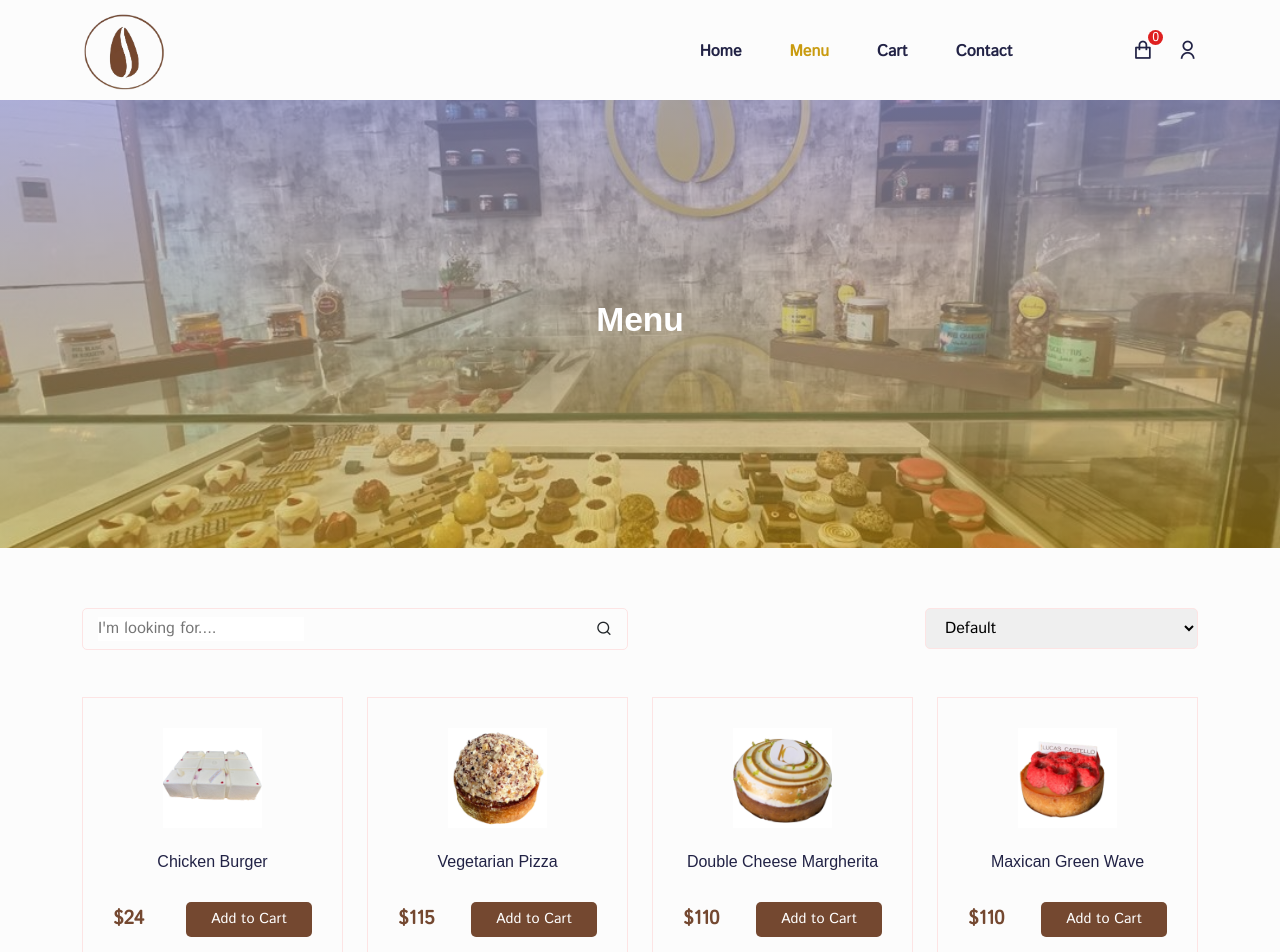
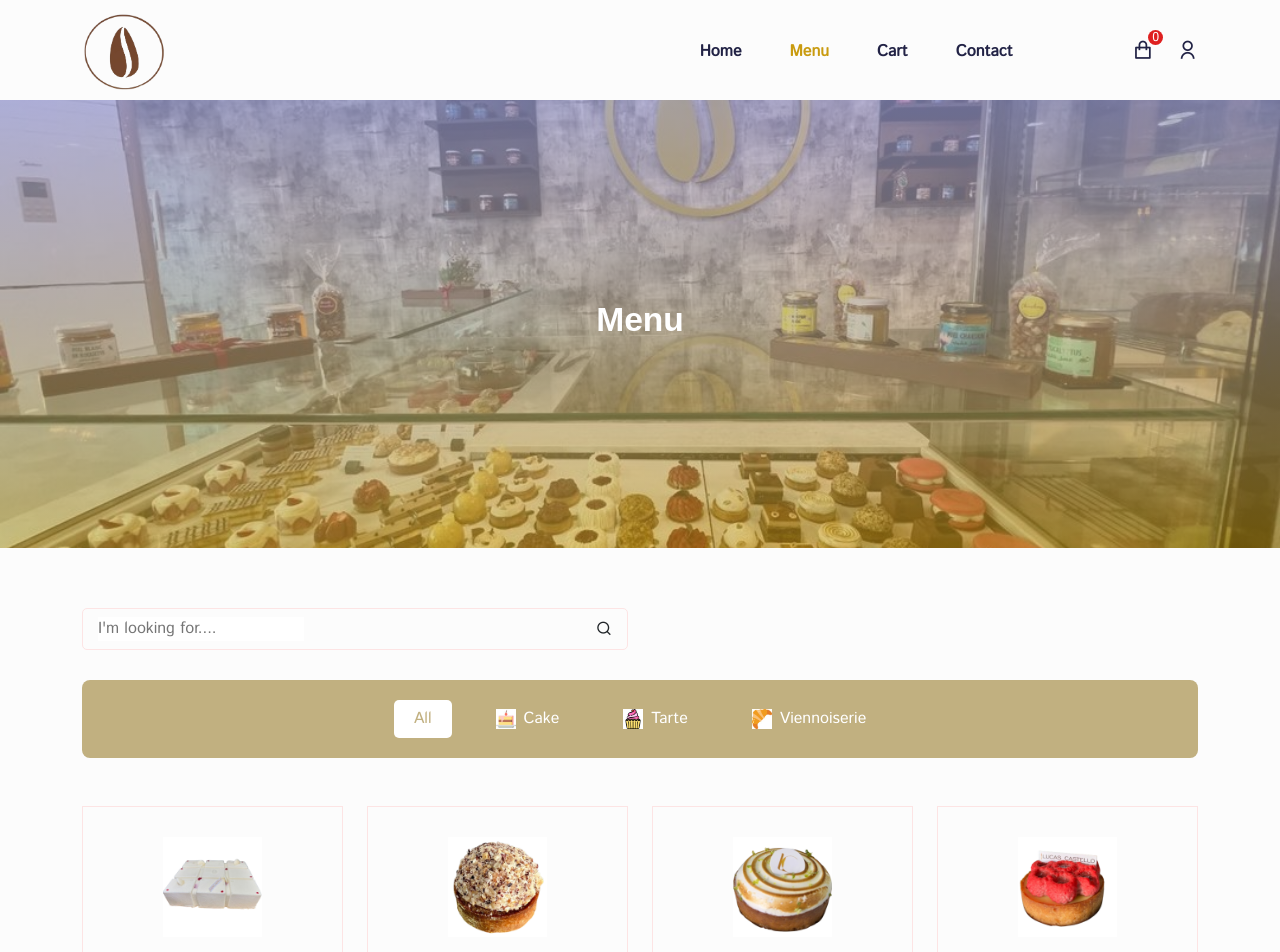
Before and after one commit to amina23aks/lucas, a React (Create React App) app: page /Menu in a window 1280 px wide. Shown: the top 952 px of the page. Built offline with nearby package versions, Linux system fonts and the light colour scheme; a web font is replaced by a local one.

Commit message:
update menu page category

```diff
--- a/src/assets/fake-data/products.js
+++ b/src/assets/fake-data/products.js
@@ -37,7 +37,7 @@ const products = [
 
   {
     id: "01",
-    title: "Chicken Burger",
+    title: "tarte",
     price: 24.0,
     image01: product_01_image_01,
     image02: product_01_image_02,
@@ -300,6 +300,8 @@ const products = [
   },
 
 
+
+
 ];
 
 export default products;
--- a/src/pages/AllFoods.jsx
+++ b/src/pages/AllFoods.jsx
@@ -8,33 +8,37 @@ import products from "../assets/fake-data/products";
 import ProductCard from "../components/UI/product-card/ProductCard";
 import ReactPaginate from "react-paginate";
 
+import foodCategoryImg01 from "../assets/images/cake.jpg";
+import foodCategoryImg02 from "../assets/images/Tarte.jpg";
+import foodCategoryImg03 from "../assets/images/Viennoiserie.jpg";
+
 import "../styles/all-foods.css";
 import "../styles/pagination.css";
 
 const AllFoods = () => {
   const [searchTerm, setSearchTerm] = useState("");
-
+  const [category, setCategory] = useState("ALL");
   const [pageNumber, setPageNumber] = useState(0);
 
-  const searchedProduct = products.filter((item) => {
-    if (searchTerm.value === "") {
-      return item;
-    }
-    if (item.title.toLowerCase().includes(searchTerm.toLowerCase())) {
-      return item;
-    } else {
-      return console.log("not found");
-    }
+  // Filter products by search term and category
+  const filteredProducts = products.filter((item) => {
+    const matchesCategory =
+      category === "ALL" || item.category.toUpperCase() === category;
+    const matchesSearch = searchTerm
+      ? item.title.toLowerCase().includes(searchTerm.toLowerCase())
+      : true;
+    return matchesCategory && matchesSearch;
   });
 
+  // Pagination logic
   const productPerPage = 12;
   const visitedPage = pageNumber * productPerPage;
-  const displayPage = searchedProduct.slice(
+  const displayPage = filteredProducts.slice(
     visitedPage,
     visitedPage + productPerPage
   );
 
-  const pageCount = Math.ceil(searchedProduct.length / productPerPage);
+  const pageCount = Math.ceil(filteredProducts.length / productPerPage);
 
   const changePage = ({ selected }) => {
     setPageNumber(selected);
@@ -47,8 +51,9 @@ const AllFoods = () => {
       <section>
         <Container>
           <Row>
+            {/* Search Input */}
             <Col lg="6" md="6" sm="6" xs="12">
-              <div className="search__widget d-flex align-items-center justify-content-between ">
+              <div className="search__widget d-flex align-items-center justify-content-between">
                 <input
                   type="text"
                   placeholder="I'm looking for...."
@@ -56,35 +61,67 @@ const AllFoods = () => {
                   onChange={(e) => setSearchTerm(e.target.value)}
                 />
                 <span>
-                  <i class="ri-search-line"></i>
+                  <i className="ri-search-line"></i>
                 </span>
               </div>
             </Col>
-            <Col lg="6" md="6" sm="6" xs="12" className="mb-5">
-              <div className="sorting__widget text-end">
-                <select className="w-50">
-                  <option>Default</option>
-                  <option value="ascending">Alphabetically, A-Z</option>
-                  <option value="descending">Alphabetically, Z-A</option>
-                  <option value="high-price">High Price</option>
-                  <option value="low-price">Low Price</option>
-                </select>
+
+            {/* Category Filter Buttons */}
+            <Col lg="12" className="mb-5">
+              <div className="food__category d-flex align-items-center justify-content-center gap-4">
+                <button
+                  className={`all__btn ${
+                    category === "ALL" ? "foodBtnActive" : ""
+                  }`}
+                  onClick={() => setCategory("ALL")}
+                >
+                  All
+                </button>
+                <button
+                  className={`d-flex align-items-center gap-2 ${
+                    category === "CAKE" ? "foodBtnActive" : ""
+                  }`}
+                  onClick={() => setCategory("CAKE")}
+                >
+                  <img src={foodCategoryImg01} alt="" />
+                  Cake
+                </button>
+                <button
+                  className={`d-flex align-items-center gap-2 ${
+                    category === "TARTE" ? "foodBtnActive" : ""
+                  }`}
+                  onClick={() => setCategory("TARTE")}
+                >
+                  <img src={foodCategoryImg02} alt="" />
+                  Tarte
+                </button>
+                <button
+                  className={`d-flex align-items-center gap-2 ${
+                    category === "VIENNOISERIE" ? "foodBtnActive" : ""
+                  }`}
+                  onClick={() => setCategory("VIENNOISERIE")}
+                >
+                  <img src={foodCategoryImg03} alt="" />
+                  Viennoiserie
+                </button>
               </div>
             </Col>
 
+            {/* Display Products */}
             {displayPage.map((item) => (
               <Col lg="3" md="4" sm="6" xs="6" key={item.id} className="mb-4">
                 <ProductCard item={item} />
               </Col>
             ))}
 
+            {/* Pagination */}
             <div>
               <ReactPaginate
                 pageCount={pageCount}
                 onPageChange={changePage}
                 previousLabel={"Prev"}
                 nextLabel={"Next"}
-                containerClassName=" paginationBttns "
+                containerClassName="paginationBttns"
               />
             </div>
           </Row>
```
